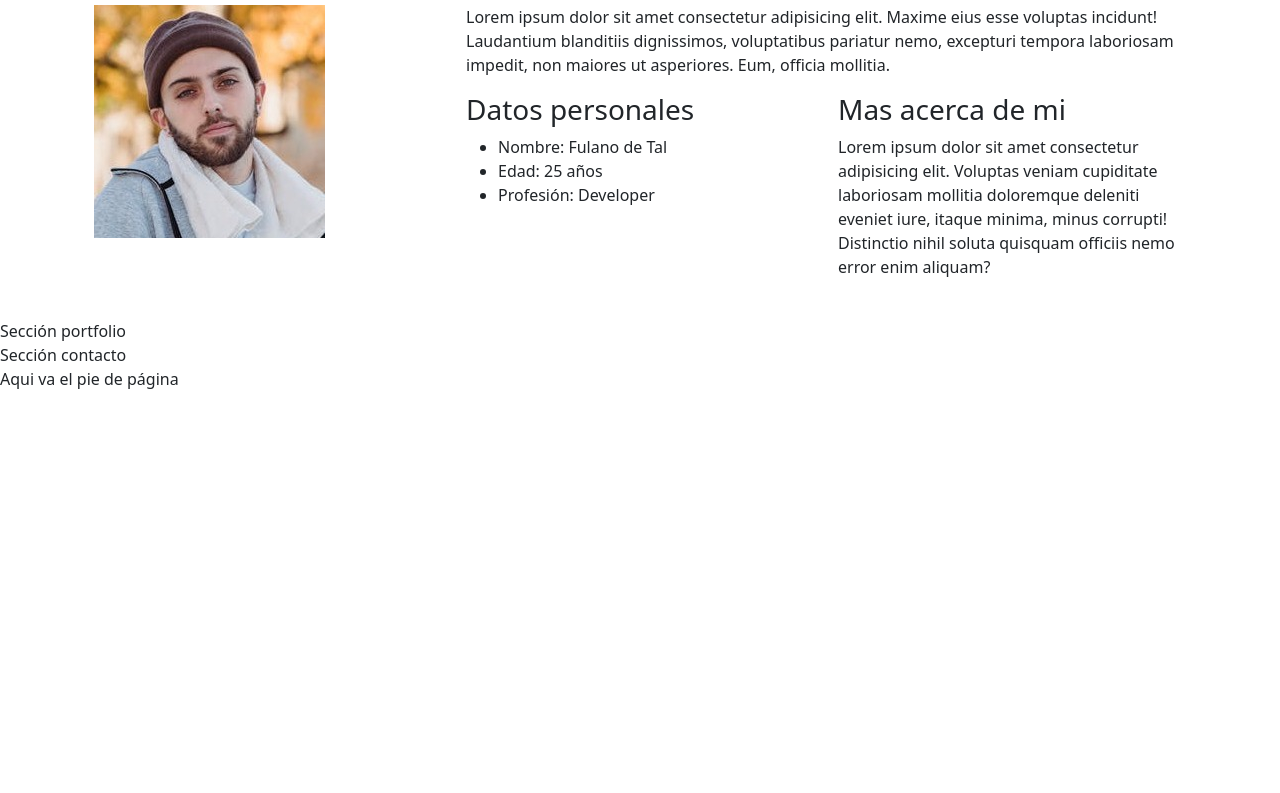
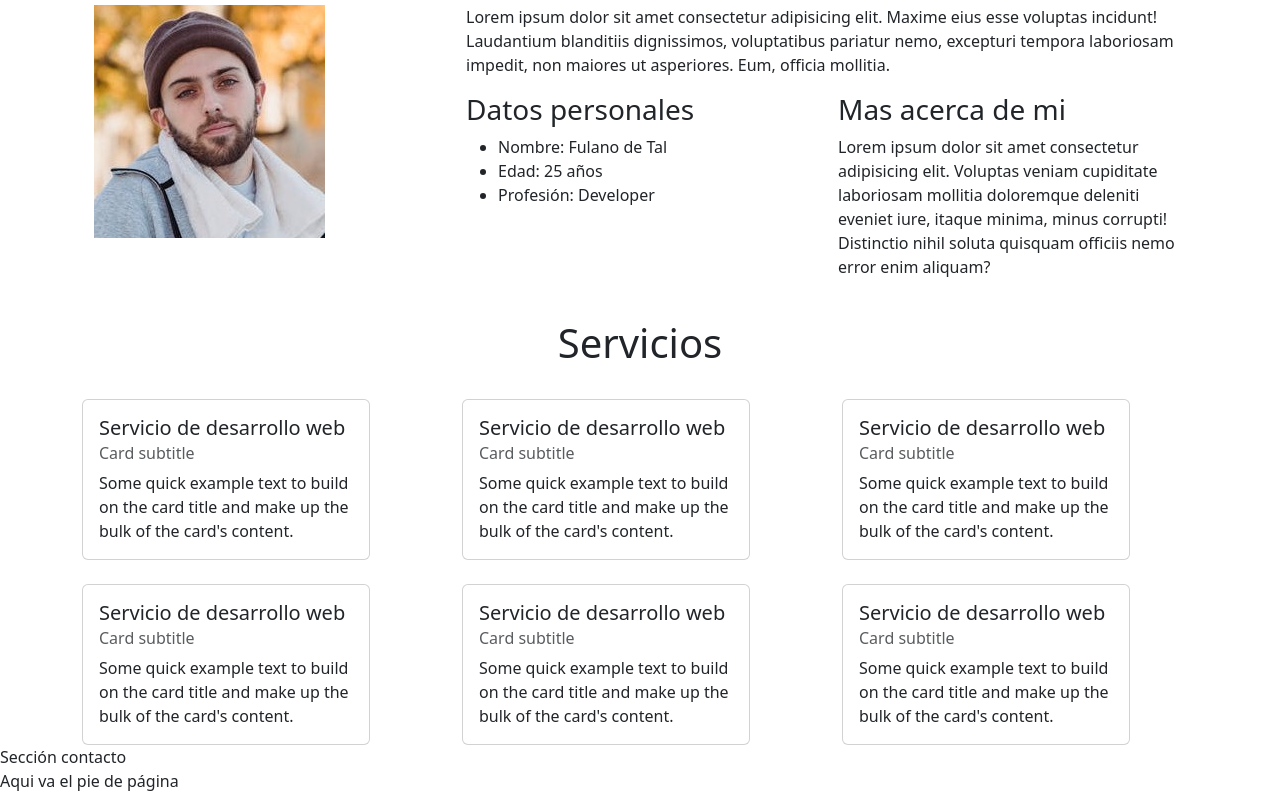
Before and after one commit to JoseGermanx/bootstrap-challange, a plain HTML site: page index.html in a window 1280 px wide. Shown: the part 899-1692 px from the top of the page. Before the commit the page ends 1290 px from the top, so only its background shows below. Drawn offline with nearby package versions, Linux system fonts and the light colour scheme.

Commit message:
Sección servicios lista

```diff
--- a/index.html
+++ b/index.html
@@ -92,7 +92,99 @@
       </div>
     </section>
     <!-- Sección portfolio-->
-    <section>Sección portfolio</section>
+    <section id="services">
+      <div class="container">
+        <h1 class="text-center">Servicios</h1>
+        <div class="row">
+          <div class="col-lg-4 mt-4">
+            <div class="card" style="width: 18rem">
+              <div class="card-body">
+                <h5 class="card-title">Servicio de desarrollo web</h5>
+                <h6 class="card-subtitle mb-2 text-body-secondary">
+                  Card subtitle
+                </h6>
+                <p class="card-text">
+                  Some quick example text to build on the card title and make up
+                  the bulk of the card's content.
+                </p>
+              </div>
+            </div>
+          </div>
+          <div class="col-lg-4 mt-4">
+            <div class="card" style="width: 18rem">
+              <div class="card-body">
+                <h5 class="card-title">Servicio de desarrollo web</h5>
+                <h6 class="card-subtitle mb-2 text-body-secondary">
+                  Card subtitle
+                </h6>
+                <p class="card-text">
+                  Some quick example text to build on the card title and make up
+                  the bulk of the card's content.
+                </p>
+              </div>
+            </div>
+          </div>
+          <div class="col-lg-4 mt-4">
+            <div class="card" style="width: 18rem">
+              <div class="card-body">
+                <h5 class="card-title">Servicio de desarrollo web</h5>
+                <h6 class="card-subtitle mb-2 text-body-secondary">
+                  Card subtitle
+                </h6>
+                <p class="card-text">
+                  Some quick example text to build on the card title and make up
+                  the bulk of the card's content.
+                </p>
+              </div>
+            </div>
+          </div>
+        </div>
+        <div class="row">
+          <div class="col-lg-4 mt-4">
+            <div class="card" style="width: 18rem">
+              <div class="card-body">
+                <h5 class="card-title">Servicio de desarrollo web</h5>
+                <h6 class="card-subtitle mb-2 text-body-secondary">
+                  Card subtitle
+                </h6>
+                <p class="card-text">
+                  Some quick example text to build on the card title and make up
+                  the bulk of the card's content.
+                </p>
+              </div>
+            </div>
+          </div>
+          <div class="col-lg-4 mt-4">
+             <div class="card" style="width: 18rem">
+              <div class="card-body">
+                <h5 class="card-title">Servicio de desarrollo web</h5>
+                <h6 class="card-subtitle mb-2 text-body-secondary">
+                  Card subtitle
+                </h6>
+                <p class="card-text">
+                  Some quick example text to build on the card title and make up
+                  the bulk of the card's content.
+                </p>
+              </div>
+            </div>
+          </div>
+          <div class="col-lg-4 mt-4">
+            <div class="card" style="width: 18rem">
+              <div class="card-body">
+                <h5 class="card-title">Servicio de desarrollo web</h5>
+                <h6 class="card-subtitle mb-2 text-body-secondary">
+                  Card subtitle
+                </h6>
+                <p class="card-text">
+                  Some quick example text to build on the card title and make up
+                  the bulk of the card's content.
+                </p>
+              </div>
+            </div>
+          </div>
+        </div>
+      </div>
+    </section>
     <!-- Sección contacto -->
     <section>Sección contacto</section>
     <!-- Footer -->
```
